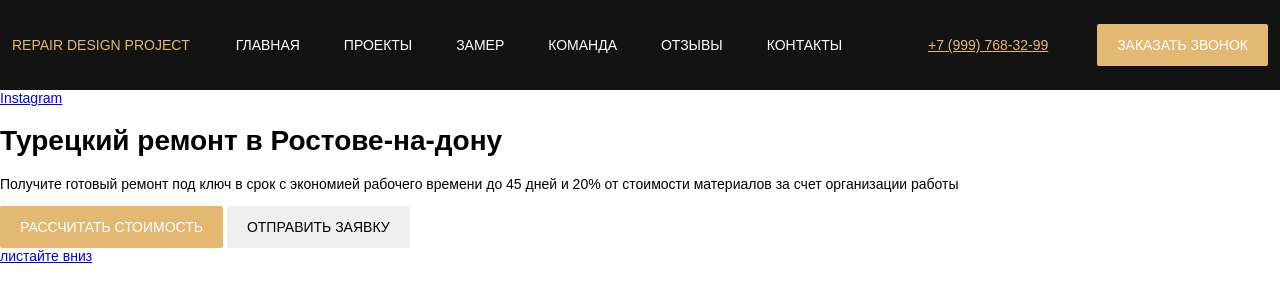
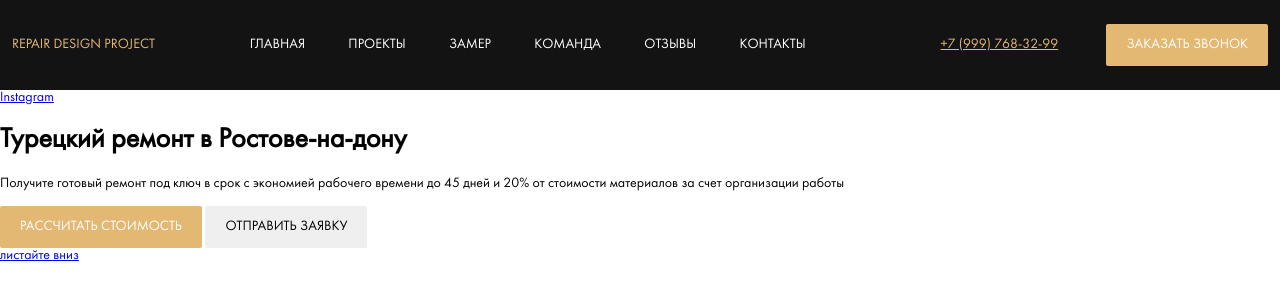
Before and after one commit to pb56/myweb, a PHP site: page / in a window 1280 px wide. Shown: the top 302 px of the page. Run offline with PHP 8.4, Linux system fonts and the light colour scheme.

Commit message:
feat: add fonts Futura Book and Futura Demi

```diff
--- a/css/style.css
+++ b/css/style.css
@@ -1,3 +1,17 @@
+@font-face {
+  font-family: 'Futura Book';
+  src: url("../fonts/futura/FuturaBookC.woff") format("woff"), url("../fonts/futura/FuturaBookC.woff2") format("woff");
+  font-weight: normal;
+  font-style: normal;
+  font-display: wrap; }
+
+@font-face {
+  font-family: 'Futura Demi';
+  src: url("../fonts/futura/FuturaDemiC.woff") format("woff"), url("../fonts/futura/FuturaDemiC.woff2") format("woff");
+  font-weight: normal;
+  font-style: normal;
+  font-display: wrap; }
+
 /*! normalize.css v8.0.1 | MIT License | github.com/necolas/normalize.css */
 /* Document
    ========================================================================== */
@@ -343,5 +357,5 @@ template {
   margin-right: 45px; }
 
 body {
-  font-family: sans-serif;
+  font-family: 'Futura Book', sans-serif;
   font-size: 14px; }
--- /dev/null
+++ b/sass/_fonts.scss
@@ -0,0 +1,19 @@
+@font-face {
+    font-family: 'Futura Book';
+    src:
+        url('../fonts/futura/FuturaBookC.woff') format('woff'),
+        url('../fonts/futura/FuturaBookC.woff2') format('woff');
+    font-weight: normal;
+    font-style: normal;
+    font-display: wrap;
+}
+
+@font-face {
+    font-family: 'Futura Demi';
+    src:
+        url('../fonts/futura/FuturaDemiC.woff') format('woff'),
+        url('../fonts/futura/FuturaDemiC.woff2') format('woff');
+    font-weight: normal;
+    font-style: normal;
+    font-display: wrap;
+}
--- a/sass/style.sass
+++ b/sass/style.sass
@@ -1,4 +1,4 @@
-
+@import 'fonts'
 @import 'normalize'
 @import 'variables'
 @import 'interface'
@@ -6,5 +6,5 @@
 @import 'templates/header'
 
 body
-    font-family: sans-serif
+    font-family: 'Futura Book', sans-serif
     font-size: 14px
```
Also changed, not shown: fonts/futura/FuturaBookC.woff (added), fonts/futura/FuturaBookC.woff2 (added), fonts/futura/FuturaDemiC.woff (added), fonts/futura/FuturaDemiC.woff2 (added).
